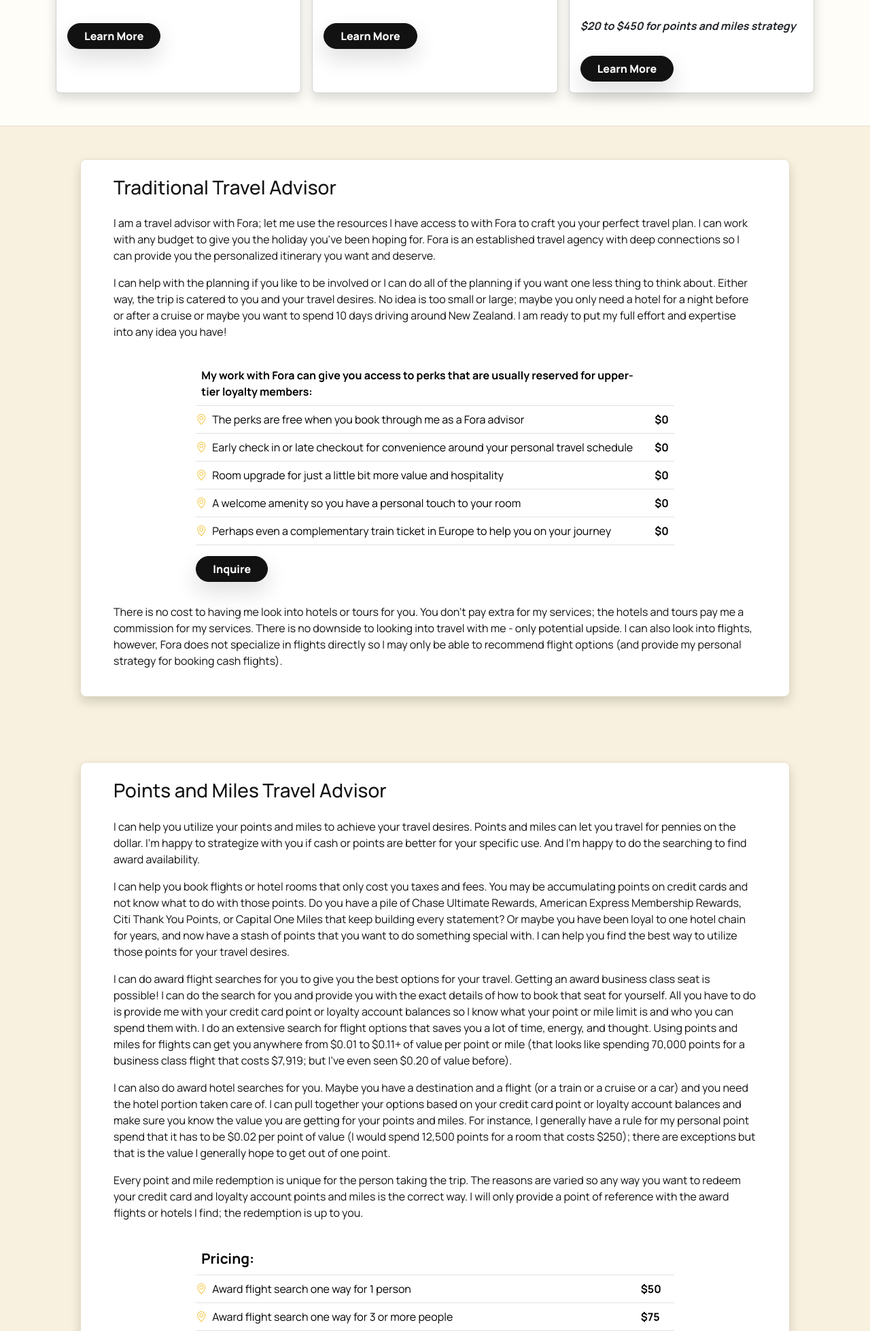
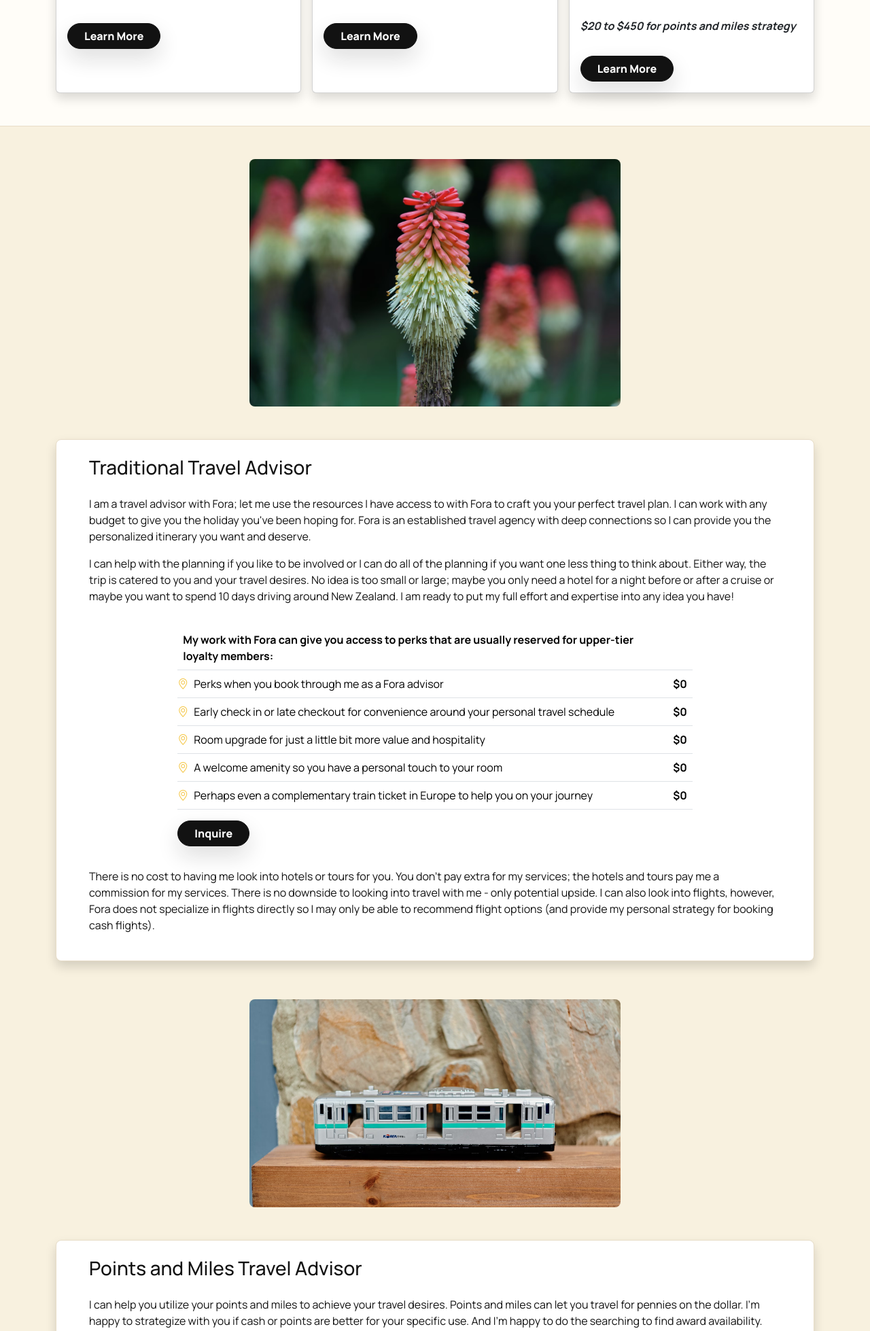
Before and after one commit to mspaits/yellow-pin-travel, a Flask app: page /services in a window 1280 px wide. Shown: the part 993-2951 px from the top of the page at 68% size. Run offline with Flask 3, Linux system fonts and the light colour scheme.

Commit message:
Added pics to service page, changed credit chart table heading

```diff
--- a/templates/services.html
+++ b/templates/services.html
@@ -55,10 +55,17 @@
     </div>
 </section>
 
-<section class="cta-section" id="traditional-travel-advisor">
+<section class="cta-section">
     <div class="container-md">
-        <div class="row">
-            <div class="col-md p-2 p-md-5">
+
+        <div class="row pt-md-5 justify-content-center">
+            <div class="col-md-6">
+                <img src="static/images/glamour_shots/DSC00012 services 1.avif" class="img-fluid rounded-3" alt="Poker plant flower">
+            </div>
+        </div>
+
+        <div class="row" id="traditional-travel-advisor">
+            <div class="col-md pt-2 pt-md-5 pb-2">
                 <div class="cta-panel shadow px-5 py-4">
                     <h3 class="pb-3">Traditional Travel Advisor</h3>
                     <p>I am a travel advisor with Fora; let me use the resources I have access to with Fora to craft you your perfect travel plan. I can work with any budget to give you the holiday you've been hoping for. Fora is an established travel agency with deep connections so I can provide you the personalized itinerary you want and deserve.</p>
@@ -75,7 +82,7 @@
                                 </thead>
                                 <tbody>
                                     <tr>
-                                        <td class="cost-table pe-3">The perks are free when you book through me as a Fora advisor</td>
+                                        <td class="cost-table pe-3">Perks when you book through me as a Fora advisor</td>
                                         <td class="align-bottom"><strong>$0</strong></td>
                                     </tr>
                                     <tr>
@@ -107,10 +114,17 @@
     </div>
 </section>
 
-<section class="cta-section" id="points-and-miles-travel-advisor">
+<section class="cta-section">
     <div class="container-md">
-        <div class="row">
-            <div class="col-md p-2 p-md-5">
+
+        <div class="row pt-md-5 justify-content-center">
+            <div class="col-md-6">
+                <img src="static/images/glamour_shots/2026May18 services 2.avif" class="img-fluid rounded-3" alt="Toy Korean subway car">
+            </div>
+        </div>
+
+        <div class="row" id="points-and-miles-travel-advisor">
+            <div class="col-md pt-2 pt-md-5 pb-2">
                 <div class="cta-panel shadow px-5 py-4">
                     <h3 class="pb-3">Points and Miles Travel Advisor</h3>
                     <p>I can help you utilize your points and miles to achieve your travel desires. Points and miles can let you travel for pennies on the dollar. I'm happy to strategize with you if cash or points are better for your specific use. And I'm happy to do the searching to find award availability.</p>
@@ -167,9 +181,16 @@
     </div>
 </section>
 
-<section class="cta-section" id="points-and-miles-strategy-advisor">
+<section class="cta-section">
     <div class="container-md">
-        <div class="row">
+
+        <div class="row pt-md-5 justify-content-center">
+            <div class="col-md-6">
+                <img src="static/images/glamour_shots/2026May36 services 3.avif" class="img-fluid rounded-3" alt="Indian currency">
+            </div>
+        </div>
+
+        <div class="row" id="points-and-miles-strategy-advisor">
             <div class="col-md p-2 p-md-5">
                 <div class="cta-panel shadow px-5 py-4">
                     <h3 class="pb-3">Points and Miles Strategy Advisor</h3>
@@ -177,8 +198,9 @@
                     <p>Points and miles can open up opportunities to make your money go farther or get travel experiences you may never want to pay the cash price for. They can make a weekend getaway (effectively) free. They can enhance your cash trip with a stay on points at an incredible resort. Points and miles can make your child's request to see a capybara in the wild an easier “yes”. Or they can take a cash pain point away from necessary travel. There is no wrong way to use them once you have them.</p>
                     <p>Most points and miles are accumulated through credit cards; cards give you the biggest boosts through signup bonuses or every day spend (some multipliers are 5X points on every dollar you spend for a specific category). Signing up for new credit cards generally requires at least good/very good credit to begin with and when cards are opened responsibly, your score does not fluctuate in any meaningful way.</p>
                     <div class="row p-md-4 justify-content-center">
-                        <div class="col-md-6">
-                            <img src="static/images/Credit.png" class="img-fluid rounded-3" alt="Credit score line graph">
+                        <div class="col-lg-6">
+                            <h5 class="pb-2">My credit score after opening several recent cards</h5>
+                            <img src="static/images/Credit2.png" class="img-fluid rounded-3" alt="Credit score line graph">
                         </div>
                     </div>
                     <p class="pt-3">There are countless cards out there that all offer slightly different reasons for existing. I can help you figure out the right ones for you and your goals. You only open one credit card at a time and space out the new accounts before a second is opened. There is never a bad time to start and if you decide points and miles aren't for you, all it takes is closing those card accounts that you opened that don't serve you anymore (if you want to achieve the sign-up bonus,  you complete that spend requirement and then don't need to spend on them again before you close at the year mark; you want to keep a card open for at least a year to keep yourself in good company with the issuing bank).</p>
```
Also changed, not shown: static/images/Credit.png (deleted), static/images/Credit2.png (added), static/images/glamour_shots/2026May18 services 2.avif (added), static/images/glamour_shots/2026May36 services 3.avif (added), static/images/glamour_shots/DSC00012 services 1.avif (added), static/images/glamour_shots/Jen_003 home 2.jpg (deleted).
